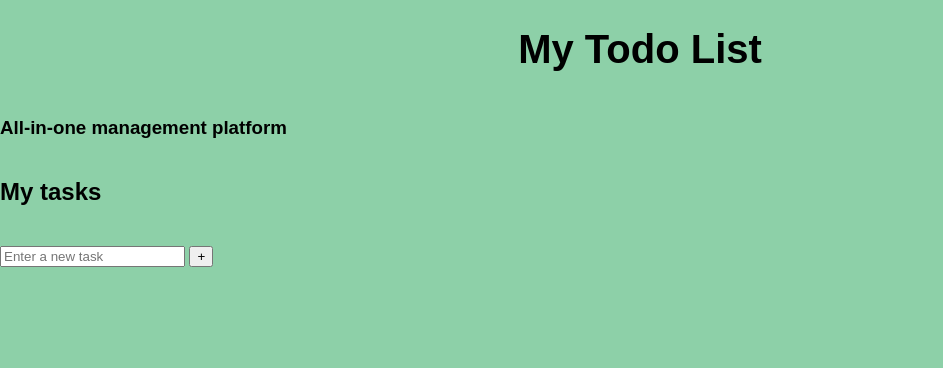
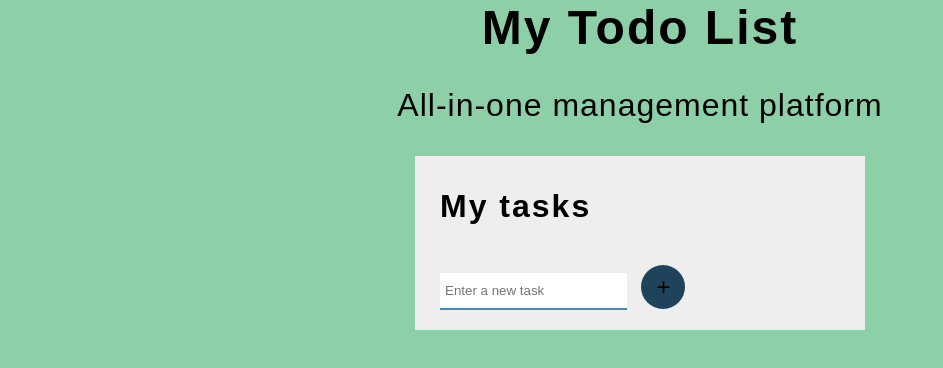
Before and after one commit to GeekGully/Todo-List, a website: page index.html in a window 1280 px wide. Shown: the whole page, without its empty margins (0-943 px from the left). Drawn offline with Linux system fonts and the light colour scheme; a web font is replaced by a local one.

Commit message:
Compiled css

```diff
--- a/css/main.css
+++ b/css/main.css
@@ -7,20 +7,55 @@ body {
   font-family: "Belleza", sans-serif;
   background: rgba(131, 204, 161, 0.918);
   font-weight: 300;
-  color: var(--clr-light);
-  display: grid;
-  grid: "head head" auto "task btn" "foot foot" auto/minmax(150px 350px) minmax(100px 300px); }
+  color: var(--clr-light); }
 
 h1 {
-  font-size: 2.5rem;
-  text-align: center; }
+  font-size: 3rem;
+  font-weight: 900;
+  letter-spacing: 2px;
+  text-align: center;
+  padding-left: 20px;
+  padding-right: 20px;
+  margin: 0; }
 
-.task_list {
-  display: grid;
-  grid-template-columns: 2fr;
-  text-align: center; }
+h3 {
+  text-align: center;
+  font-weight: 400;
+  letter-spacing: 1px;
+  font-size: 2rem; }
 
-ul {
-  list-style-type: none;
-  margin: 0;
-  padding: 10px; }
+.task-list {
+  background-color: #eee;
+  margin-top: 40px;
+  padding: 5px 25px 20px 25px;
+  width: 400px;
+  margin: auto; }
+  .task-list .task-title {
+    font-size: 2rem;
+    letter-spacing: 2px; }
+  .task-list .u-list {
+    margin: 0;
+    padding: 0;
+    margin-bottom: 40px;
+    list-style-type: none; }
+    .task-list .u-list li {
+      padding: 10px;
+      border-bottom: 1px solid grey;
+      font-size: 1.5rem; }
+  .task-list input {
+    padding: 10px 5px;
+    outline: none;
+    border: none;
+    border-bottom: 2px solid #438dbb; }
+  .task-list button {
+    padding: 8px 15px 8px;
+    margin-left: 10px;
+    border: none;
+    border-radius: 50%;
+    outline: none;
+    font-size: 1.5rem;
+    background-color: #1f435a;
+    cursor: pointer; }
+    .task-list button:active {
+      background-color: #1f435a;
+      transform: translateY(1px); }
```
